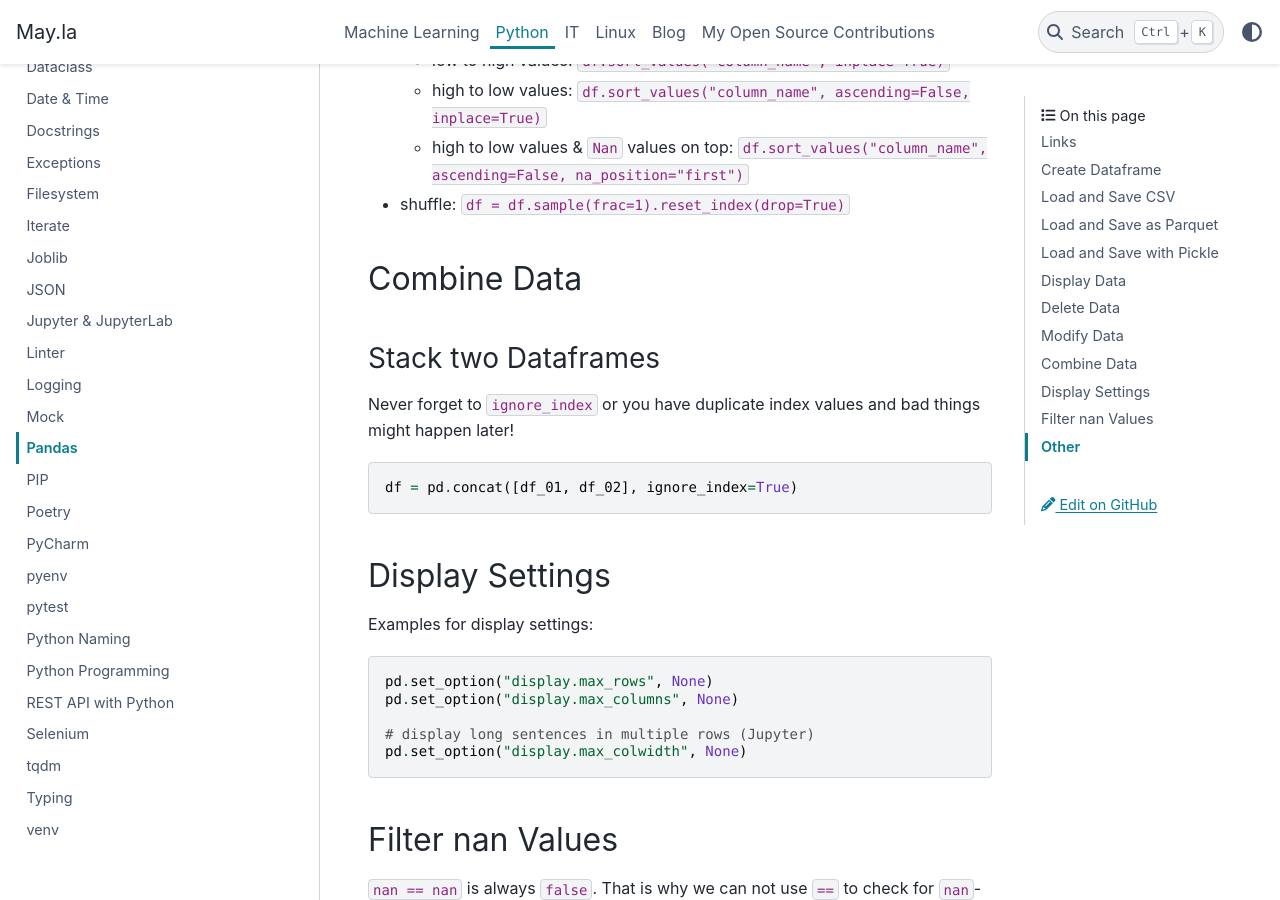
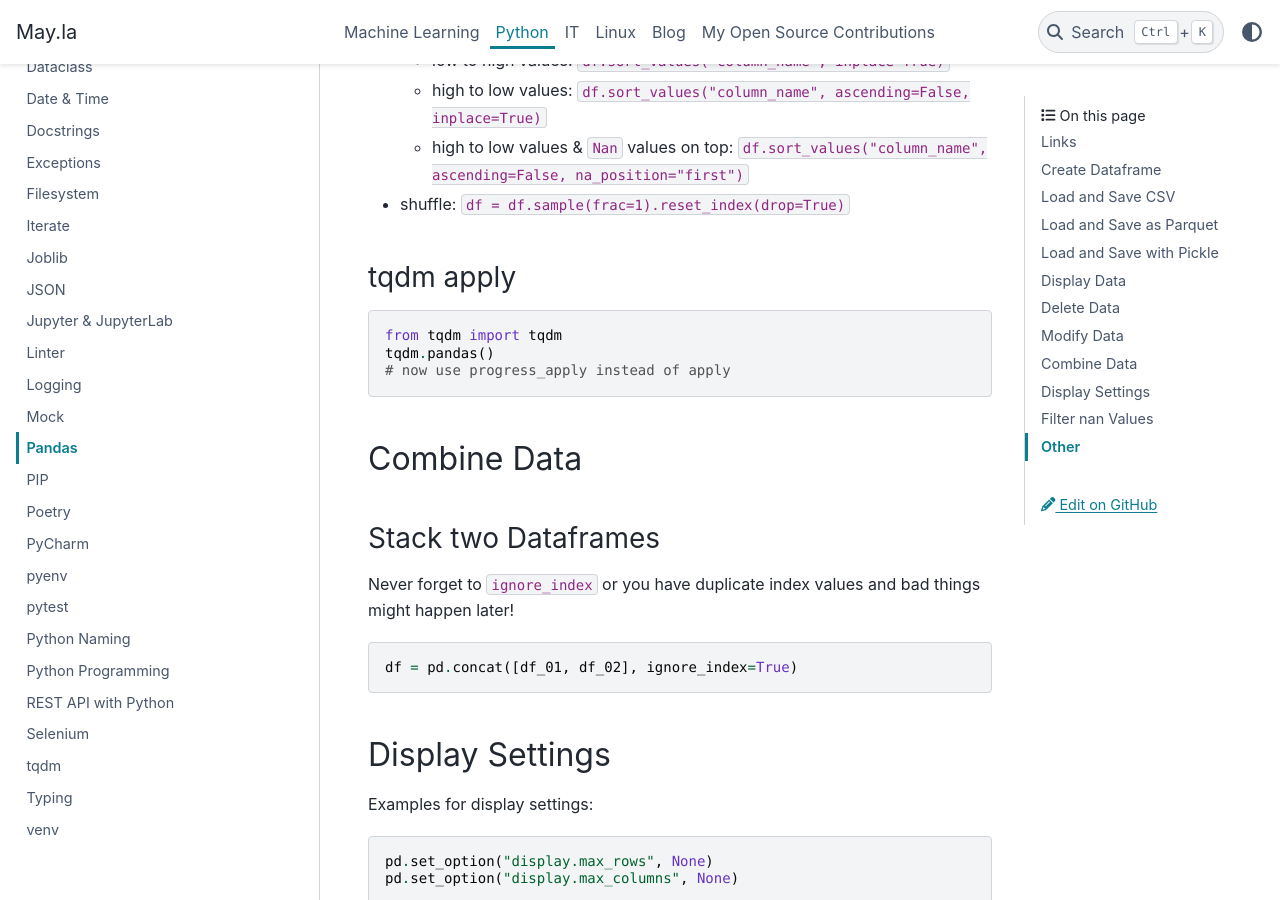
Before and after one commit to PhilipMay/PhilipMay_org, a Sphinx documentation site: the page built from source/python/pandas.md, in a window 1280 px wide and 900 px high, scrolled down 3048 px. Built offline with Sphinx 7.4.7 and the PyData theme 0.15.4, drawn with Linux system fonts in a browser that asks for light colours.

Commit message:
Update pandas.md

````diff
--- a/source/python/pandas.md
+++ b/source/python/pandas.md
@@ -87,6 +87,14 @@ df = pd.read_csv(
   - high to low values & `Nan` values on top: `df.sort_values("column_name", ascending=False, na_position="first")`
 - shuffle: `df = df.sample(frac=1).reset_index(drop=True)`
 
+### tqdm apply
+
+```python
+from tqdm import tqdm
+tqdm.pandas()
+# now use progress_apply instead of apply
+```
+
 ## Combine Data
 
 ### Stack two Dataframes
````
